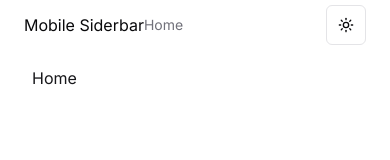
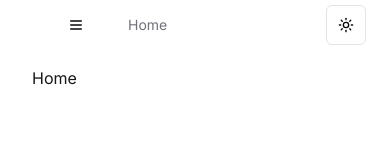
Before and after one commit to anubispiss/excerpo, a Next.js app: page / in a window 390 px wide. Shown: the top 160 px of the page. Built offline with nearby package versions, Linux system fonts and the light colour scheme.

Commit message:
Mobile sidebar and dekstop sidebar working

```diff
--- a/components/Siderbar.tsx
+++ b/components/Siderbar.tsx
@@ -1,9 +1,10 @@
 "use client";
-import { CoinsIcon, Layers2Icon, ShieldCheckIcon } from 'lucide-react';
-import React from 'react'
+import { CoinsIcon, Layers2Icon, MenuIcon, ShieldCheckIcon } from 'lucide-react';
+import { Sheet, SheetContent, SheetTrigger } from './ui/sheet';
+import React, { useState } from 'react'
 import Logo from './Logo';
 import Link from 'next/link';
-import { buttonVariants } from './ui/button';
+import { Button, buttonVariants } from './ui/button';
 import { usePathname } from 'next/navigation';
 
 const routes=[
@@ -57,7 +58,35 @@
 }
 
 export function MobileSidebar() {
-    return <div>Mobile Siderbar</div>
+    const [isOpen, setOpen] = useState(false);
+    const pathname = usePathname();
+    const activeRoute = routes.find(route => route.href.length>0 && pathname.includes(route.href)) || routes[0];
+    return <div className="block border-separate bg-background md:hidden">
+        <nav className="container flex items-center justify-between px-8">
+            <Sheet open={isOpen} onOpenChange={setOpen}>
+                <SheetTrigger asChild>
+                    <Button variant={"ghost"} size={"icon"}>
+                        <MenuIcon />
+                    </Button>
+                </SheetTrigger>
+                <SheetContent className="w-[400px] sm:w-[540px] space-y-4" side={"left"}>
+                    <Logo/>
+                    <div className="flex flex-col gap-1">
+                        {routes.map(route=>(
+                            <Link key={route.href} href={route.href} className={buttonVariants({
+                                variant: activeRoute.href=== route.href ? "sidebarActiveItem" : "sidebarItem",
+                        })}
+                        onClick={()=>setOpen((prev) => !prev)}
+                        >
+                <route.icon size={20}/>
+                {route.label}
+            </Link>
+                        ))}
+                    </div>
+                </SheetContent>
+            </Sheet>
+        </nav>
+        </div>
 }
 
 
```
